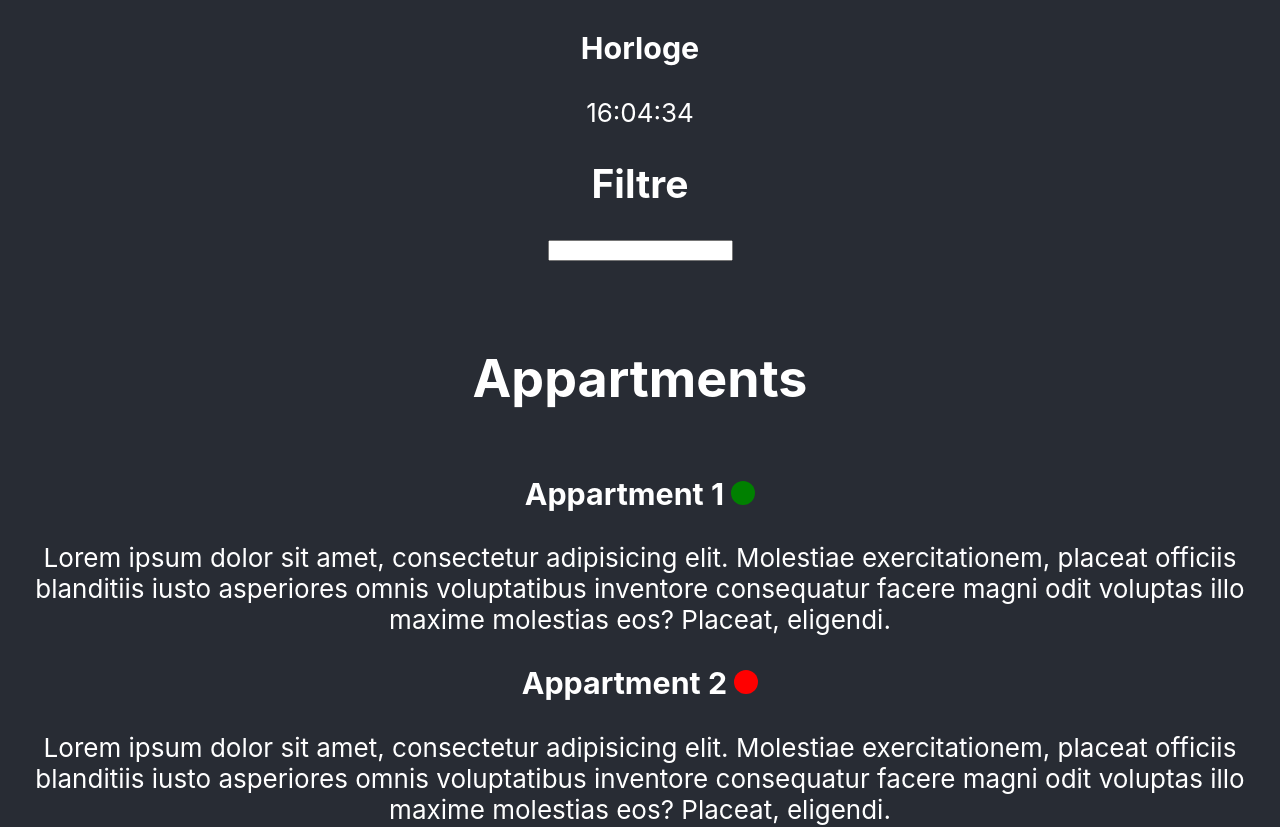
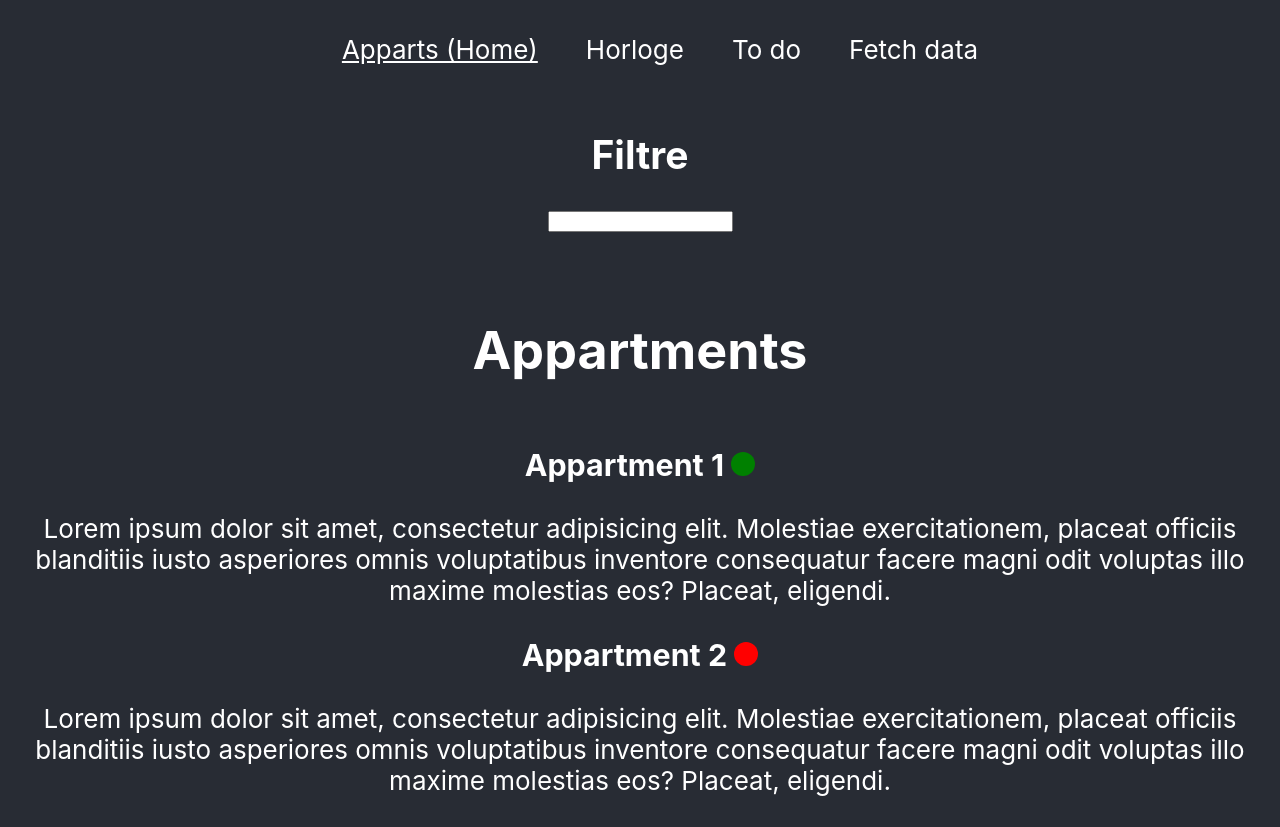
Before and after one commit to MrGlox/ipssi-react-apparts, a React (Create React App) app: page / in a window 1280 px wide. Shown: the top 827 px of the page. Built offline with nearby package versions, Linux system fonts and the light colour scheme.

Commit message:
add fetchData

```diff
--- a/package.json
+++ b/package.json
@@ -8,7 +8,9 @@
     "@testing-library/user-event": "^12.1.10",
     "react": "^17.0.2",
     "react-dom": "^17.0.2",
+    "react-router-dom": "6",
     "react-scripts": "4.0.3",
+    "sass": "^1.45.0",
     "web-vitals": "^1.0.1"
   },
   "scripts": {
--- a/src/App.css
+++ /dev/null
@@ -1,38 +0,0 @@
-.App {
-  text-align: center;
-}
-
-.App-logo {
-  height: 40vmin;
-  pointer-events: none;
-}
-
-@media (prefers-reduced-motion: no-preference) {
-  .App-logo {
-    animation: App-logo-spin infinite 20s linear;
-  }
-}
-
-.App-header {
-  background-color: #282c34;
-  min-height: 100vh;
-  display: flex;
-  flex-direction: column;
-  align-items: center;
-  justify-content: center;
-  font-size: calc(10px + 2vmin);
-  color: white;
-}
-
-.App-link {
-  color: #61dafb;
-}
-
-@keyframes App-logo-spin {
-  from {
-    transform: rotate(0deg);
-  }
-  to {
-    transform: rotate(360deg);
-  }
-}
--- a/src/App.jsx
+++ b/src/App.jsx
@@ -1,18 +1,60 @@
 import React, { Component } from "react";
+import { Routes, Route, NavLink } from "react-router-dom";
 
 import Apparts from "containers/Apparts";
 import Clock from "containers/Clock";
+import FetchData from "containers/FetchData";
 
-import "./App.css";
+import "./App.scss";
 
 class App extends Component {
   render() {
     return (
       <div className="App">
-        <header className="App-header">
-          <Clock></Clock>
-          <Apparts></Apparts>
+        <header className="App__header">
+          <nav>
+            <ul>
+              <li>
+                <NavLink
+                  to="/"
+                  className={({ isActive }) => (isActive ? "active" : "")}
+                >
+                  Apparts (Home)
+                </NavLink>
+              </li>
+              <li>
+                <NavLink
+                  to="/clock"
+                  className={({ isActive }) => (isActive ? "active" : "")}
+                >
+                  Horloge
+                </NavLink>
+              </li>
+              <li>
+                <NavLink
+                  to="/todo"
+                  className={({ isActive }) => (isActive ? "active" : "")}
+                >
+                  To do
+                </NavLink>
+              </li>
+              <li>
+                <NavLink
+                  to="/fetch-data"
+                  className={({ isActive }) => (isActive ? "active" : "")}
+                >
+                  Fetch data
+                </NavLink>
+              </li>
+            </ul>
+          </nav>
         </header>
+        <Routes>
+          <Route path="/" element={<Apparts></Apparts>} />
+          <Route path="clock" element={<Clock></Clock>} />
+          <Route path="todo" element={<>This is to do</>} />
+          <Route path="fetch-data" element={<FetchData></FetchData>} />
+        </Routes>
       </div>
     );
   }
--- /dev/null
+++ b/src/App.scss
@@ -0,0 +1,55 @@
+.App {
+  text-align: center;
+  background-color: #282c34;
+  min-height: 100vh;
+  display: flex;
+  flex-direction: column;
+  align-items: center;
+  justify-content: center;
+  font-size: calc(10px + 2vmin);
+  color: white;
+}
+
+.App__header {
+  ul {
+    display: flex;
+    list-style: none;
+
+    li {
+      padding: 8px 24px;
+
+      a {
+        text-decoration: none;
+        color: white;
+
+        &.active {
+          text-decoration: underline;
+        }
+      }
+    }
+  }
+}
+
+.App-logo {
+  height: 40vmin;
+  pointer-events: none;
+}
+
+@media (prefers-reduced-motion: no-preference) {
+  .App-logo {
+    animation: App-logo-spin infinite 20s linear;
+  }
+}
+
+.App-link {
+  color: #61dafb;
+}
+
+@keyframes App-logo-spin {
+  from {
+    transform: rotate(0deg);
+  }
+  to {
+    transform: rotate(360deg);
+  }
+}
--- /dev/null
+++ b/src/containers/FetchData.jsx
@@ -0,0 +1,44 @@
+import React, { Component } from "react";
+
+class FetchData extends Component {
+  constructor() {
+    super();
+
+    this.fetchData = this.fetchData.bind(this);
+  }
+
+  state = { error: false, loading: true, data: "Loading..." };
+
+  async fetchData() {
+    try {
+      const response = await fetch(
+        "https://baconipsum.com/api/?type=meat-and-filler"
+      );
+      const data = await response.json();
+      console.log(data);
+
+      this.setState({ loading: false, data });
+    } catch (err) {
+      this.setState({ error: true });
+      throw err;
+    }
+  }
+
+  componentDidMount() {
+    this.fetchData();
+  }
+
+  render() {
+    if (this.state.error) {
+      return <div>ERROR</div>;
+    }
+
+    if (this.state.loading) {
+      return <div>Loading...</div>;
+    }
+
+    return <div>{this.state.data}</div>;
+  }
+}
+
+export default FetchData;
--- a/src/index.js
+++ b/src/index.js
@@ -1,14 +1,17 @@
-import React from 'react';
-import ReactDOM from 'react-dom';
-import './index.css';
-import App from './App';
-import reportWebVitals from './reportWebVitals';
+import React from "react";
+import ReactDOM from "react-dom";
+import { BrowserRouter } from "react-router-dom";
+import "./index.css";
+import App from "./App";
+import reportWebVitals from "./reportWebVitals";
 
 ReactDOM.render(
   <React.StrictMode>
-    <App />
+    <BrowserRouter>
+      <App />
+    </BrowserRouter>
   </React.StrictMode>,
-  document.getElementById('root')
+  document.getElementById("root")
 );
 
 // If you want to start measuring performance in your app, pass a function
```
Also changed, not shown: 1 other file (tests, documents, lock files or other folders).
